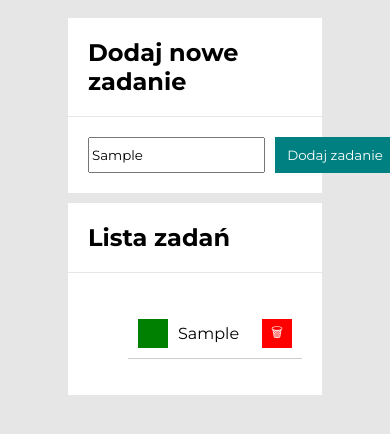
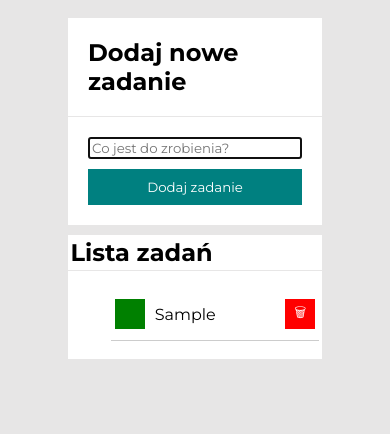
Before and after one commit to MCBombiPL/to-do-list, a plain HTML site: page index.html in a window 390 px wide. Both pictures are taken after typing "Sample" into the empty fields and a click on the button "Dodaj zadanie". Shown: the part 72-506 px from the top of the page. Drawn offline with Linux system fonts and the light colour scheme.

Commit message:
added media queries and improved styling

```diff
--- a/css/style.css
+++ b/css/style.css
@@ -7,7 +7,8 @@ html {
 }
 
 .body {
-    background-color:#e7e6e6;
+    background-color: #e7e6e6;
+    word-break: break-word;
 }
 
 .taskList {
@@ -37,6 +38,15 @@ html {
     grid-gap: 10px;
 }
 
+@media (max-width: 767px) {
+    .taskList__form {
+        display: flex;
+        flex-direction: column;
+        flex-basis: 100%;
+    }
+}
+
+
 .taskList__input {
     font-family: Montserrat, sans-serif;
     align-self: stretch;
@@ -50,24 +60,30 @@ html {
     font-family: Montserrat, sans-serif;
 }
 
+@media (max-width: 767px) {
+    .taskList__button {
+        align-self: stretch;
+    }
+}
+
 .taskList__secondaryHeader--bottom {
     font-weight: 700;
     margin: 10px 0px 0px;
     background-color: white;
-    padding: 20px;
+    padding: 1%;
     border-bottom: 1px solid #e7e6e6;
 }
 
-.newTasks {
+.newTasks__container {
     background-color: white;
-    padding: 20px;
+    padding: 1%;
 }
 
 .newTasks__listItem {
     list-style-type: none;
     border-bottom: 1px solid #ccc;
-    padding: 10px;
-    height: 50px;
+    padding: 5% 2%;
+    min-height: 50px;
     display: grid;
     grid-template-columns: 30px 1fr 30px;
     grid-gap: 10px;
@@ -77,6 +93,13 @@ html {
     background-color: green;
     border: none;
     color: white;
+    height: 30px;
+}
+
+@media (max-width: 767px) {
+    .newTasks__checkboxButton {
+        align-self: center;
+    }
 }
 
 .newTasks__checkboxButton--checked {
@@ -87,7 +110,15 @@ html {
     background-color: red;
     border: none;
     color: white;
+    height: 30px;
 }
+
+@media (max-width: 767px) {
+    .newTasks__removingButton {
+        align-self: center;
+    }
+}
+
 
 .newTasks__content {
     align-self: center;
--- a/index.html
+++ b/index.html
@@ -26,10 +26,11 @@
             <button class="taskList__button js-button">Dodaj zadanie</button>
         </form>
         <h2 class="taskList__secondaryHeader--bottom">Lista zadań</h2>
-        <div class="newTasks">
-<ul class="js-newTasks">
+        <div class="newTasks__container">
+            <ul class="js-newTasks newTasks">
 
-</ul>
+            </ul>
+            </ul>
         </div>
     </div>
 </body>
--- a/js/script.js
+++ b/js/script.js
@@ -1,22 +1,28 @@
 {
     const tasks = [];
 
-    const addNewTask = () => {
+    const addNewTask = (inputContent) => {
         tasks.push({
-            content: document.querySelector(".js-input").value.trim(),
+            content: inputContent,
             done: false,
         });
+
+        document.querySelector(".js-input").value = "";
+        document.querySelector(".js-input").focus();
+
         render();
     };
 
     const onFormSubmit = (event) => {
         event.preventDefault();
 
-        if (document.querySelector(".js-input").value.trim() === "") {
+        const inputContent = document.querySelector(".js-input").value.trim();
+
+        if (inputContent === "") {
             return;
         }
 
-        addNewTask();
+        addNewTask(inputContent);
 
     };
 
```
